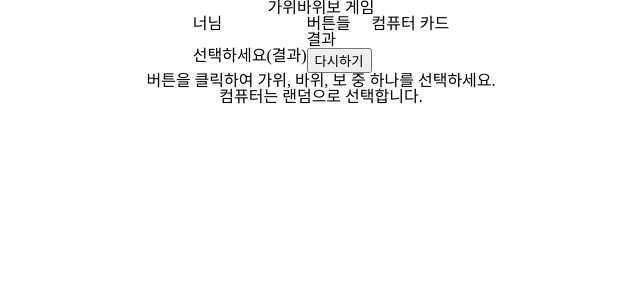
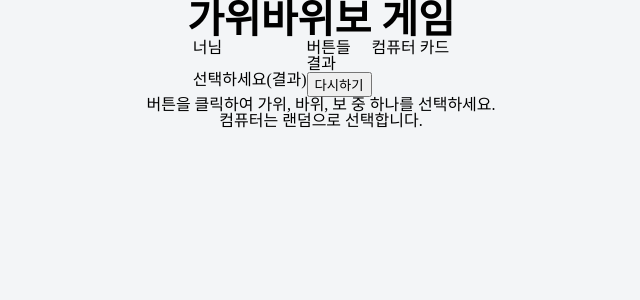
Before and after one commit to yyeonkim/ureca-rock-sicssors-paper, a React (Vite) app: page / in a window 1280 px wide. Shown: the top 300 px of the page, without its empty margins (319-959 px from the left). Built offline with nearby package versions, Linux system fonts and the light colour scheme.

Commit message:
style: 색상 정의

```diff
--- a/src/index.css
+++ b/src/index.css
@@ -3,6 +3,13 @@
 @import url("https://fonts.googleapis.com/css2?family=Noto+Sans+KR:wght@400..700&display=swap");
 
 :root {
+  --blue-100: #247dc1;
+  --orange: #ca661f;
+  --green: #7ac89e;
+  --blue-200: #678dc3;
+  --yellow: #d7b15f;
+  --neutral-100: #f3f5f7;
+
   font-size: 10px;
   box-sizing: border-box;
 }
@@ -13,6 +20,7 @@
 
 body {
   font-size: 1.6rem;
+  background-color: var(--neutral-100);
 }
 
 a {
@@ -25,13 +33,12 @@ footer {
   text-align: center;
 }
 
+header h1 {
+  font-weight: 700;
+  font-size: 4rem;
+}
+
 main {
   display: flex;
   justify-content: center;
 }
-
-.mw {
-  max-width: 768px;
-  margin: 0 auto;
-  width: calc(100% - var(--gap-32));
-}
```
